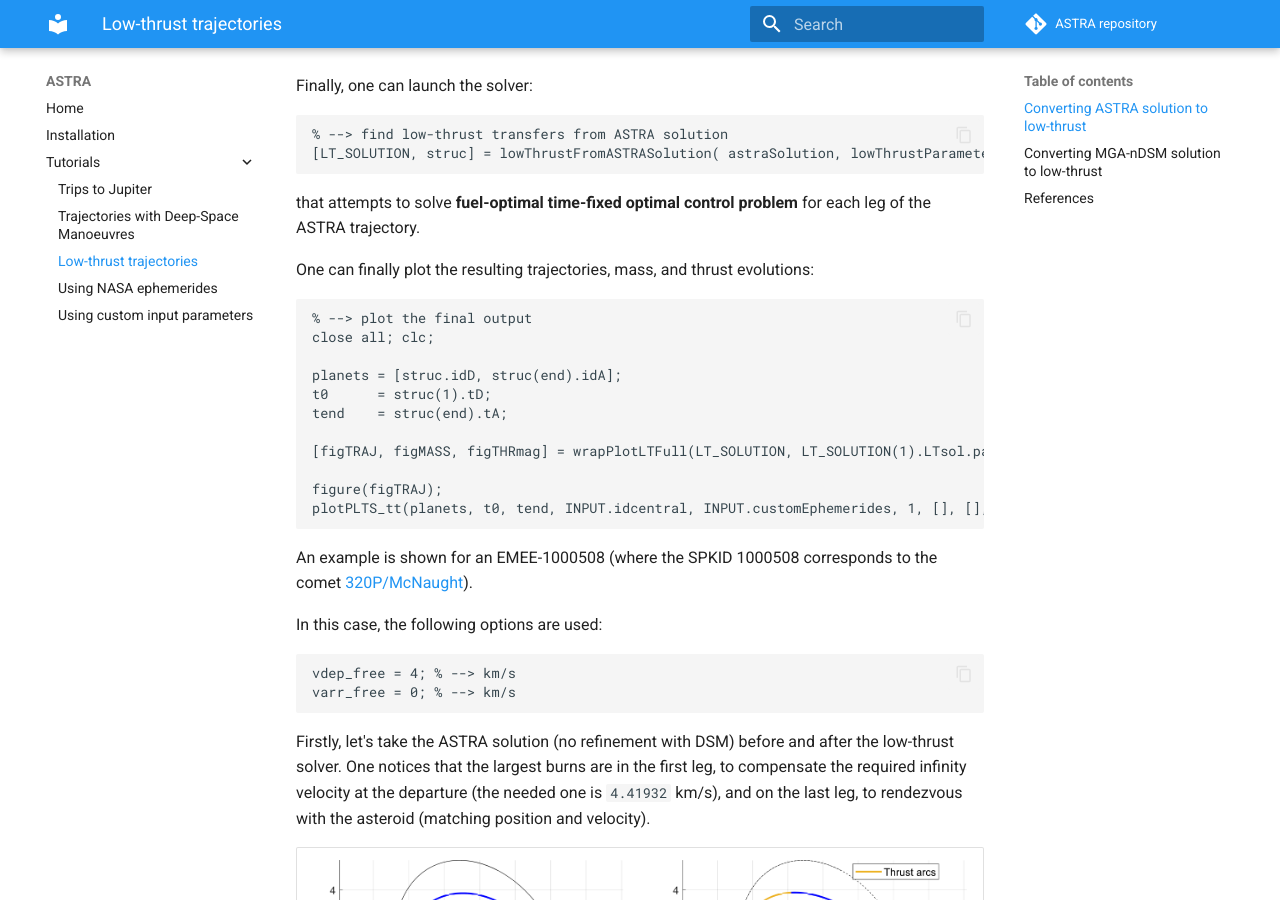
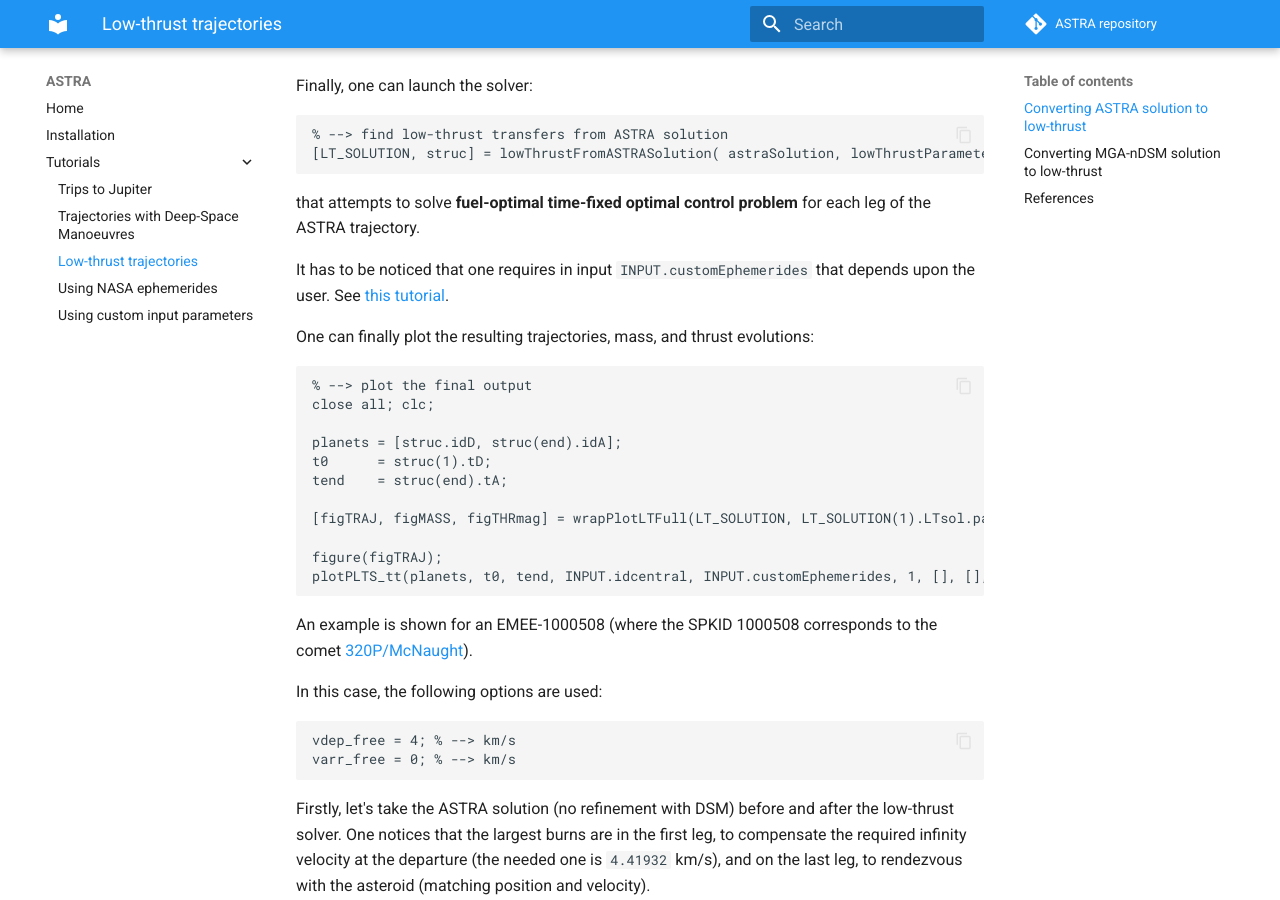
Before and after one commit to andreabellome/astra-documentation, an MkDocs documentation site: the page built from docs/low_thrust_trajectories.md, in a window 1280 px wide and 900 px high, scrolled down 2119 px. Built offline with MkDocs 1.6.1 and Material for MkDocs 9.7.7, drawn with Linux system fonts in a browser that asks for light colours; comment, search, counter and statistics services are not loaded.

Commit message:
upd release

````diff
--- a/docs/low_thrust_trajectories.md
+++ b/docs/low_thrust_trajectories.md
@@ -79,6 +79,8 @@ Finally, one can launch the solver:
 ```
 
 that attempts to solve **fuel-optimal time-fixed optimal control problem** for each leg of the ASTRA trajectory.
+
+It has to be noticed that one requires in input ```INPUT.customEphemerides``` that depends upon the user. See [this tutorial](./custom_input.md).
 
 One can finally plot the resulting trajectories, mass, and thrust evolutions:
 
````
Also changed, not shown: site/low_thrust_trajectories/index.html, site/search/search_index.json.
